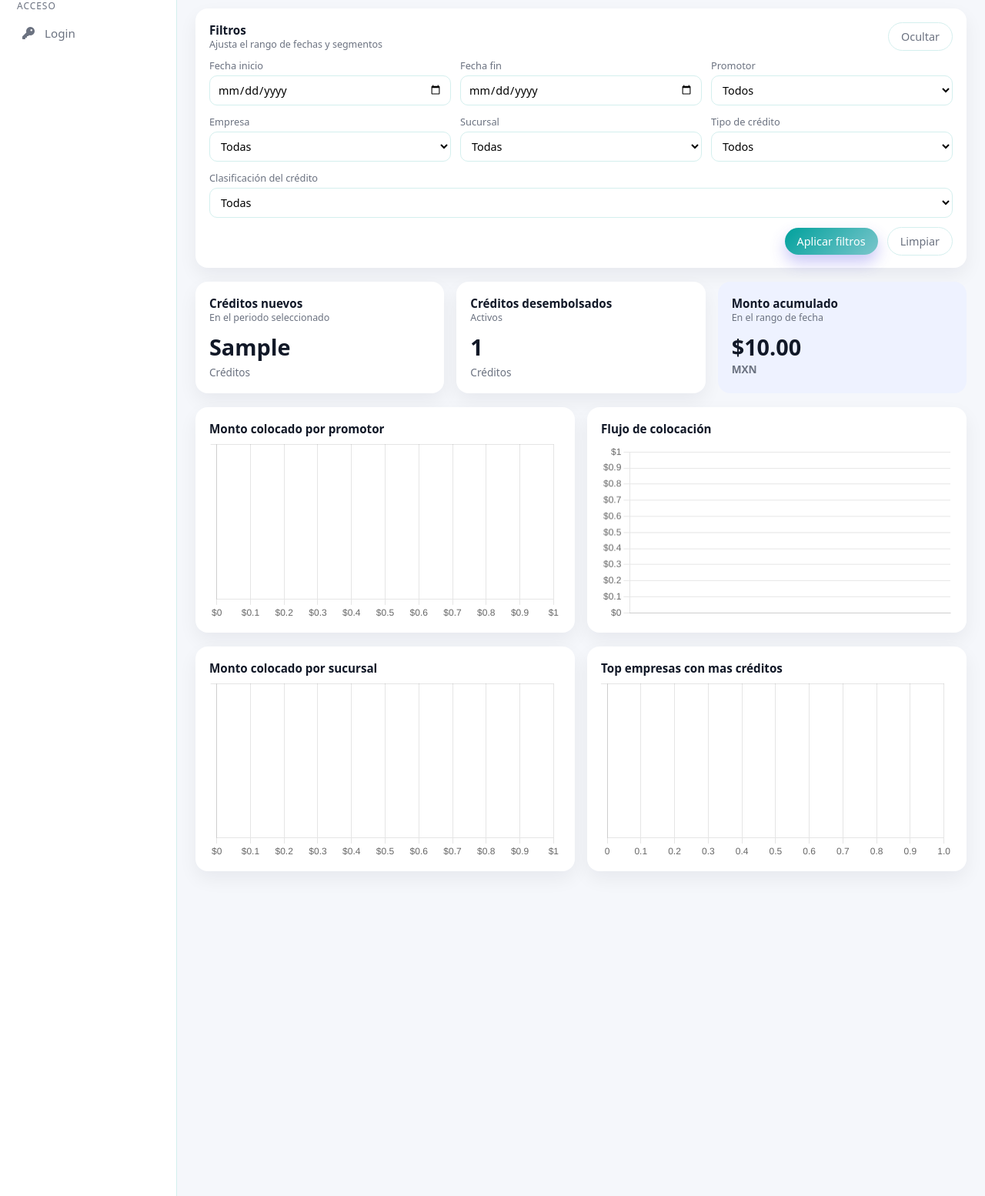
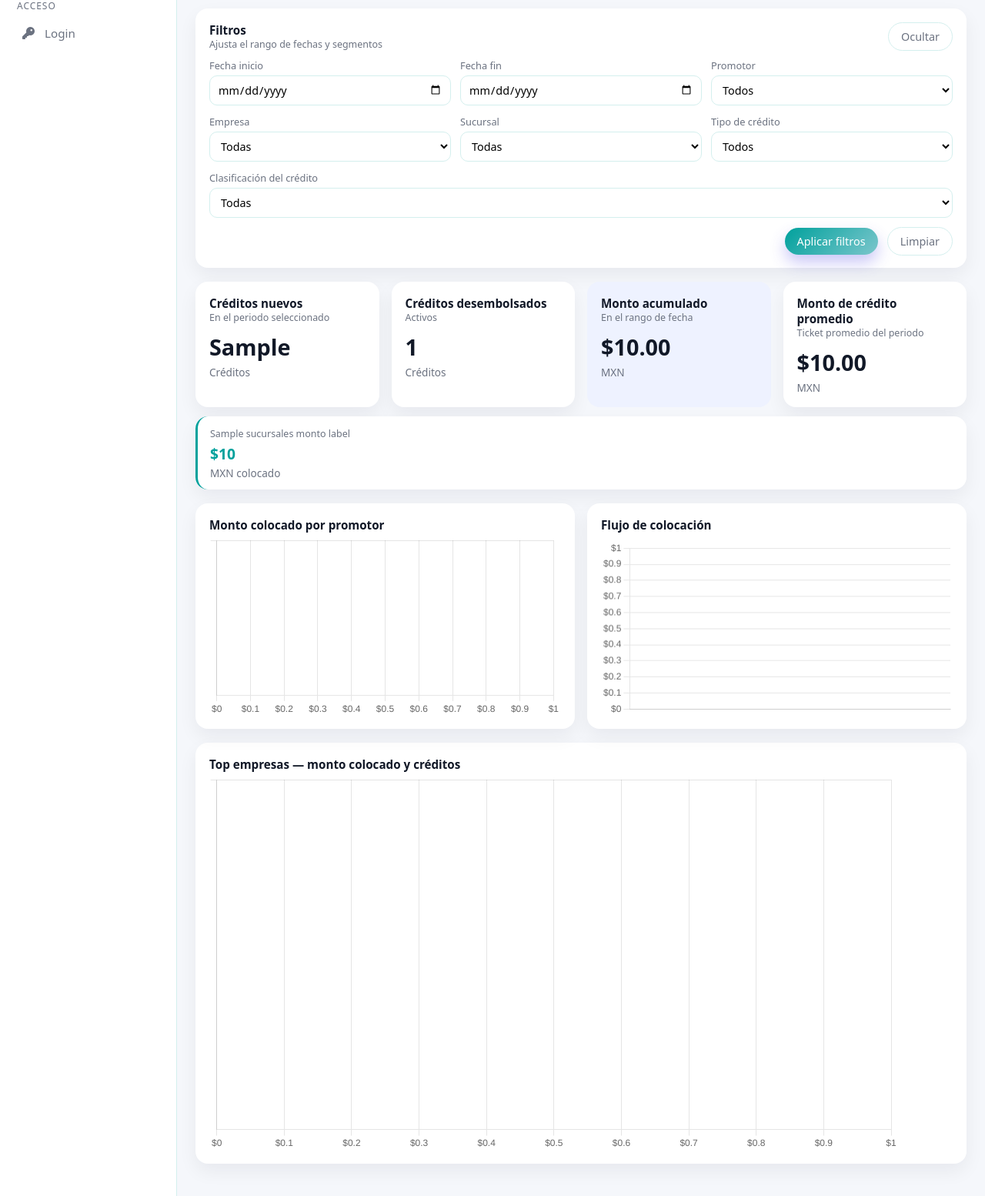
Before and after one commit to GariboGE/Tablero, a Flask app: template templates/dashboard.html in a window 1280 px wide. Shown: the part 77-1631 px from the top of the page at 77% size. Run offline with Flask 3, Linux system fonts and the light colour scheme; the template is opened without the code that fills it: most values are stand-ins (such as "Sample title", 1, 10 or a date in 2020); parts of the project's set-up code (start-up, migrations or seed data) failed here and were passed over.

Commit message:
feat(dashboard): rediseño de tarjetas y gráfica de empresas
- Agrega 4a tarjeta KPI: Monto de crédito promedio
- Agrega fila de tarjetas por sucursal (card-branch) con monto colocado
- Elimina gráfica de monto por sucursal (info ahora en tarjetas)
- Expande gráfica de empresas a ancho completo: barra de monto + conteo de créditos como texto inline (plugin creditCounts)
- Agrega clases CSS: grid-4, card-branch, metric-value-sm

Co-Authored-By: Claude Sonnet 4.6 <noreply@anthropic.com>

```diff
--- a/static/css/styles.css
+++ b/static/css/styles.css
@@ -348,6 +348,22 @@ a {
 .grid-3 {
   grid-template-columns: repeat(auto-fit, minmax(240px, 1fr));
 }
+.grid-4 {
+  grid-template-columns: repeat(auto-fit, minmax(190px, 1fr));
+}
+.card-branch {
+  background-color: var(--bg-card);
+  border-radius: var(--radius-lg);
+  padding: 14px 16px 12px;
+  box-shadow: var(--shadow-soft);
+  border-left: 3px solid var(--primary);
+}
+.metric-value-sm {
+  font-size: 1.2rem;
+  font-weight: 700;
+  color: var(--primary);
+  margin: 4px 0 2px;
+}
 .card {
   background-color: var(--bg-card);
   border-radius: var(--radius-lg);
--- a/templates/dashboard.html
+++ b/templates/dashboard.html
@@ -111,7 +111,7 @@
   </div>
 
   <!-- Tarjetas Totales -->
-  <div class="grid grid-3 mb-4">
+  <div class="grid grid-4 mb-3">
     <div class="card">
       <div class="card-header-row">
         <div>
@@ -141,11 +141,31 @@
           <div class="card-subtitle">En el rango de fecha</div>
         </div>
       </div>
-      <div class="metric-value">
-        ${{ "{:,.2f}".format(data.monto_total) }}
+      <div class="metric-value">${{ "{:,.2f}".format(data.monto_total) }}</div>
       <div class="metric-label text-muted">MXN</div>
+    </div>
+
+    <div class="card">
+      <div class="card-header-row">
+        <div>
+          <div class="card-title">Monto de crédito promedio</div>
+          <div class="card-subtitle">Ticket promedio del periodo</div>
+        </div>
       </div>
+      <div class="metric-value">${{ "{:,.2f}".format(data.monto_promedio) }}</div>
+      <div class="metric-label text-muted">MXN</div>
     </div>
+  </div>
+
+  <!-- Monto por sucursal -->
+  <div class="grid grid-4 mb-4">
+    {% for i in range(data.sucursales_monto_labels|length) %}
+    <div class="card-branch">
+      <div class="card-subtitle">{{ data.sucursales_monto_labels[i] }}</div>
+      <div class="metric-value-sm">${{ "{:,.0f}".format(data.sucursales_monto_values[i]) }}</div>
+      <div class="metric-label text-muted">MXN colocado</div>
+    </div>
+    {% endfor %}
   </div>
 
   <!-- Gráficas fila 1 -->
@@ -165,18 +185,11 @@
     </div>
   </div>
 
-  <!-- Gráficas fila 2 -->
-  <div class="grid grid-2 mb-4">
+  <!-- Top empresas (fila completa) -->
+  <div class="mb-4">
     <div class="card">
       <div class="card-header-row">
-        <div class="card-title">Monto colocado por sucursal</div>
-      </div>
-      <canvas id="sucursalesMontoChart"></canvas>
-    </div>
-
-    <div class="card">
-      <div class="card-header-row">
-        <div class="card-title">Top empresas con mas créditos</div>
+        <div class="card-title">Top empresas — monto colocado y créditos</div>
       </div>
       <canvas id="empresasChart"></canvas>
     </div>
@@ -212,12 +225,7 @@
     empresas: {
       labels: {{ data.empresas_labels|tojson|safe }},
       values: {{ data.empresas_values|tojson|safe }},
-      color1: "#7cc6cc",
-      color2: "#00a19c"
-    },
-    sucursalesMonto: {
-      labels: {{ data.sucursales_monto_labels|tojson|safe }},
-      values: {{ data.sucursales_monto_values|tojson|safe }},
+      montos: {{ data.empresas_montos|tojson|safe }},
       color1: "#7cc6cc",
       color2: "#00a19c"
     }
@@ -297,35 +305,6 @@
     }
   });
 
-  // Sucursales Monto - barras horizontales
-  const ctxSucursales = document.getElementById("sucursalesMontoChart").getContext("2d");
-
-  new Chart(ctxSucursales, {
-  type: 'bar',
-  data: {
-    labels: charts.sucursalesMonto.labels,
-    datasets: [{
-      data: charts.sucursalesMonto.values,
-      backgroundColor: createGradient(
-        ctxSucursales,
-        charts.sucursalesMonto.color1,
-        charts.sucursalesMonto.color2
-      ),
-      borderRadius: 6
-    }]
-  },
-  options: {
-    indexAxis: 'y',
-    plugins: { legend: { display: false } },
-    scales: {
-      x: {
-        ticks: {
-          callback: v => `$${v.toLocaleString('es-MX')}`
-          }
-        }
-      }
-    }
-  });
 
   // Flujo - línea
   const ctxFlujo = document.getElementById("flujoChart").getContext("2d");
@@ -359,35 +338,61 @@
     }
   });
 
-  // Empresas - top 8, barras horizontales
+  // Empresas - top 8, monto como barra + núm. créditos como texto
   const ctxEmpresas = document.getElementById("empresasChart").getContext("2d");
   const empresasTop = {
     labels: charts.empresas.labels.slice(0, 8),
-    values: charts.empresas.values.slice(0, 8)
+    values: charts.empresas.values.slice(0, 8),
+    montos: charts.empresas.montos.slice(0, 8)
   };
+
+  const creditCountPlugin = {
+    id: 'creditCounts',
+    afterDatasetsDraw(chart) {
+      const { ctx } = chart;
+      const meta = chart.getDatasetMeta(0);
+      meta.data.forEach((bar, i) => {
+        ctx.save();
+        ctx.fillStyle = '#6b7280';
+        ctx.font = '600 11px system-ui, sans-serif';
+        ctx.textAlign = 'left';
+        ctx.textBaseline = 'middle';
+        ctx.fillText(`${empresasTop.values[i]} créditos`, bar.x + 6, bar.y);
+        ctx.restore();
+      });
+    }
+  };
+
   new Chart(ctxEmpresas, {
     type: 'bar',
+    plugins: [creditCountPlugin],
     data: {
       labels: empresasTop.labels,
       datasets: [{
-        label: "Créditos por empresa",
-        data: empresasTop.values,
-        backgroundColor: createGradient(
-          ctxEmpresas,
-          charts.empresas.color1,
-          charts.empresas.color2
-        ),
-        borderColor: "#4b5563",
-        borderWidth: 1,
+        label: "Monto colocado",
+        data: empresasTop.montos,
+        backgroundColor: createGradient(ctxEmpresas, "#7cc6cc", "#00a19c"),
         borderRadius: 6
       }]
     },
     options: {
       indexAxis: 'y',
       responsive: true,
-      plugins: { legend: { display: false } },
+      layout: { padding: { right: 80 } },
+      plugins: {
+        legend: { display: false },
+        tooltip: {
+          callbacks: {
+            label: ctx =>
+              `$${ctx.raw.toLocaleString('es-MX', { minimumFractionDigits: 2 })}`
+          }
+        }
+      },
       scales: {
-        x: { beginAtZero: true },
+        x: {
+          beginAtZero: true,
+          ticks: { callback: v => `$${v.toLocaleString('es-MX')}` }
+        },
         y: { ticks: { autoSkip: false } }
       }
     }
```
